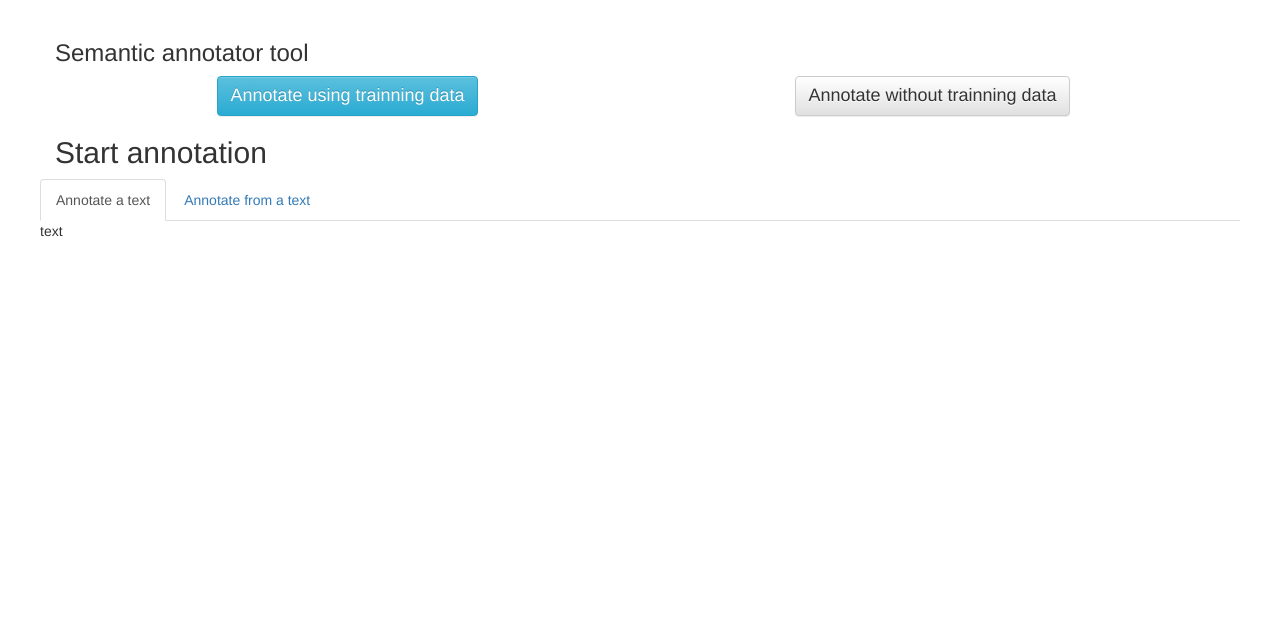
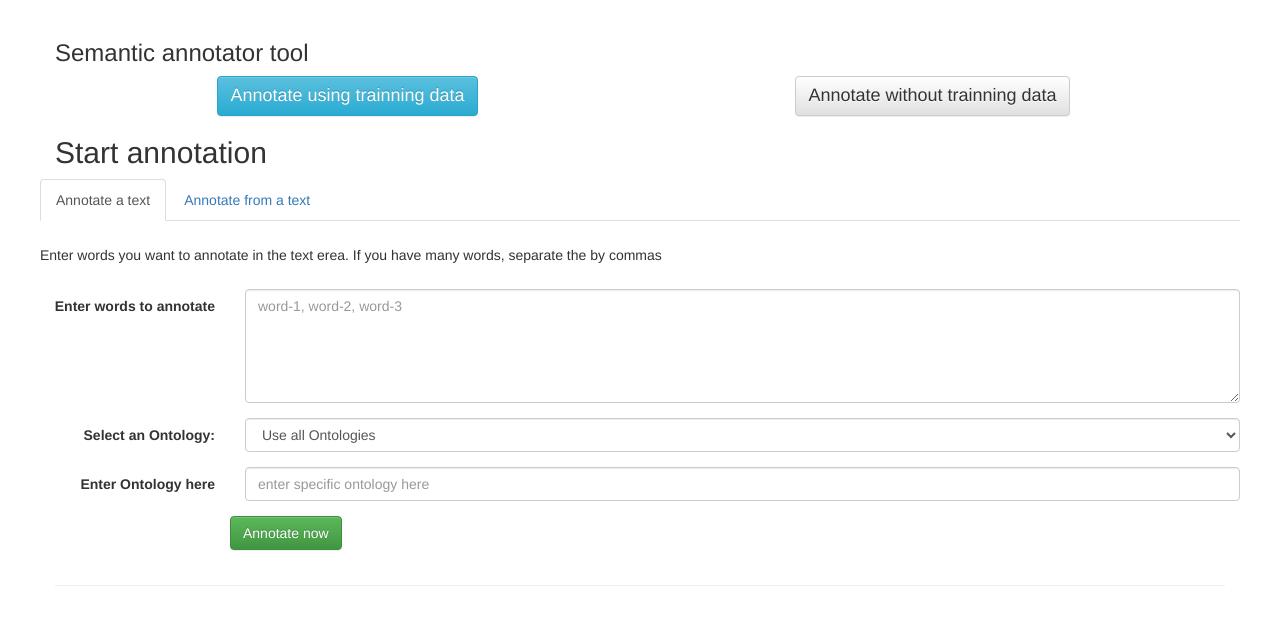
Before and after one commit to sonfack/seman, a Django app: page /semanApp/ in a window 1280 px wide. Shown: the part 52-677 px from the top of the page. Run offline with Django 3.2, Linux system fonts and the light colour scheme; some libraries are stand-ins or nearby versions.

Commit message:
bootstrap 3 update index view for file upload

```diff
--- a/templates/semanApp/index.html
+++ b/templates/semanApp/index.html
@@ -56,14 +56,74 @@
 
                     </ul>
                     <div class="tab-content">
+
                         <div class="tab-pane fade  in active" id="textannotation">
-                            text
+                            <p style="margin-top: 2%; margin-bottom: 2%;">Enter words you want to annotate in the text erea. If you have many words, separate the by commas</p>
+                            <form class="form-horizontal">
+                                <div class="form-group">
+                                    <label class="control-label col-md-2" for="wordstoannotate">Enter words to annotate</label>
+                                    <div class="col-md-10">
+                                        <textarea class="form-control" rows="5" id="wordstoannotate" placeholder="word-1, word-2, word-3"></textarea>
+                                    </div>
+                                </div>
+                                <div class="form-group">
+                                    <label class="control-label col-md-2 justify-content-start" for="selectontology">Select an Ontology:</label>
+                                    <div class="col-md-10">
+                                        <select class="form-control" id="selectontology">
+                                            <option selected>Use all Ontologies</option>
+                                            <option value="http://purl.obolibrary.org/obo/go.owl">http://purl.obolibrary.org/obo/go.owl</option>
+                                            <option value="http://purl.obolibrary.org/obo/po.owl">http://purl.obolibrary.org/obo/po.owl</option>
+                                            <option value="http://purl.obolibrary.org/obo/agro.owl">http://purl.obolibrary.org/obo/agro.owl</option>
+                                        </select>
+                                    </div>
+                                </div>
+                                <div class="form-group">
+                                    <label class="control-label col-md-2">Enter Ontology here</label>
+                                    <div class="col-md-10">
+                                        <input name="newontology" value=""  class="form-control" placeholder="enter specific ontology here">
+                                    </div>
+                                </div>
+                                <div class="form-group">
+                                    <input type="submit" class="btn btn-success col-md-offset-2 " value="Annotate now">
+                                </div>
+
+                            </form>
                         </div>
+
                         <div class="tab-pane fade" id="fileannotation">
-                            file
+                            <p style="margin-top: 2%; margin-bottom: 2%">Annotate a CSV file</p>
+                            <form class="form-horizontal">
+                                <div class="form-group">
+                                    <label class="control-label col-md-2">Select file to annotate</label>
+                                    <div class="col-md-10">
+                                        <input type="file"  id="annotatefile">
+                                    </div>
+                                </div>
+                                <div class="form-group">
+                                    <label class="control-label col-md-2 justify-content-start" for="selectontology">Select an Ontology:</label>
+                                    <div class="col-md-10">
+                                        <select class="form-control" id="selectontology">
+                                            <option selected>Use all Ontologies</option>
+                                            <option value="http://purl.obolibrary.org/obo/go.owl">http://purl.obolibrary.org/obo/go.owl</option>
+                                            <option value="http://purl.obolibrary.org/obo/po.owl">http://purl.obolibrary.org/obo/po.owl</option>
+                                            <option value="http://purl.obolibrary.org/obo/agro.owl">http://purl.obolibrary.org/obo/agro.owl</option>
+                                        </select>
+                                    </div>
+                                </div>
+                                <div class="form-group">
+                                    <label class="control-label col-md-2">Enter Ontology here</label>
+                                    <div class="col-md-10">
+                                        <input name="newontology" value=""  class="form-control" placeholder="enter specific ontology here">
+                                    </div>
+                                </div>
+                                <div class="form-group">
+                                    <input type="submit" class="btn btn-success col-lg-offset-2" value="Annotate now">
+                                </div>
+                            </form>
                         </div>
                     </div>
                 </div>
+                <hr>
             </div>
         </div>
         <script src="{% static 'js/jquery.js' %}"></script>
```
